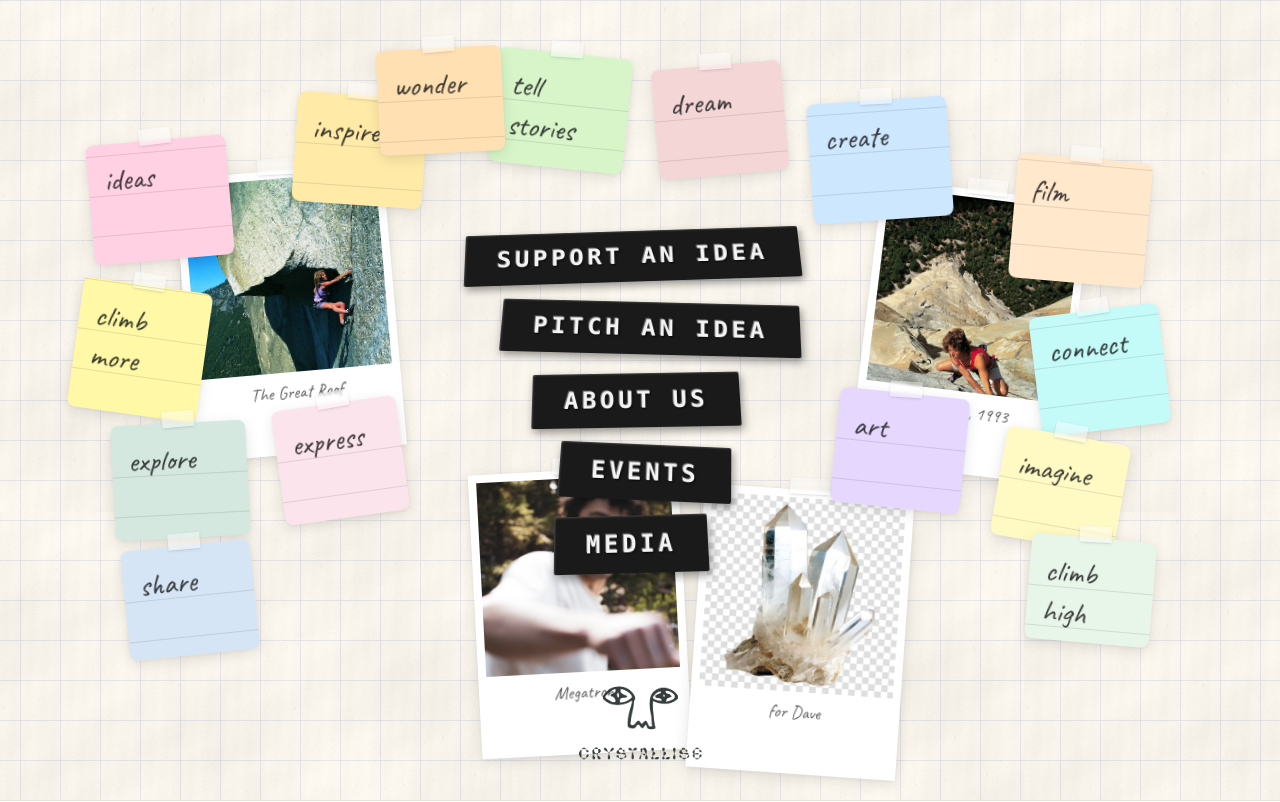
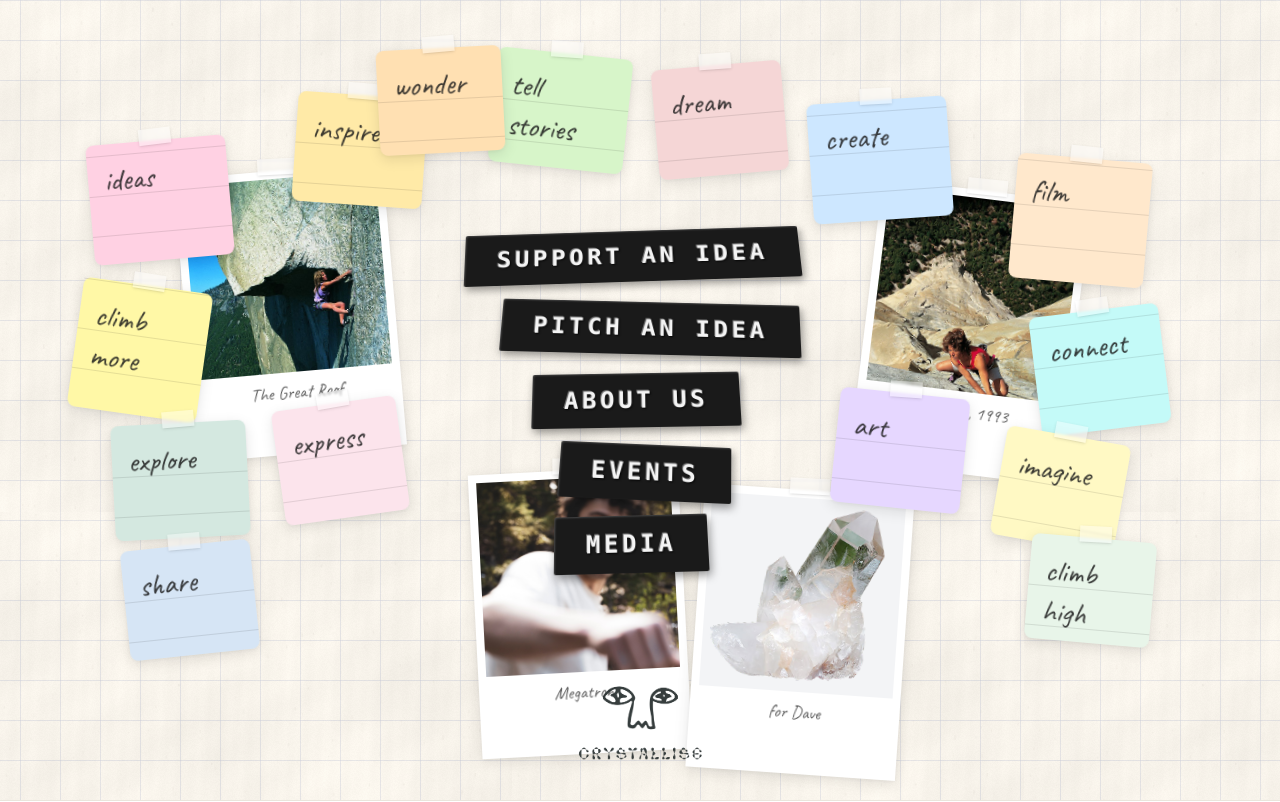
Before and after one commit to rbatsenko/crystallise-app, a Next.js app: page / in a window 1280 px wide. Shown: the top 802 px of the page. Built offline with nearby package versions, Linux system fonts and the light colour scheme; a web font is replaced by a local one.

Commit message:
fix: use correct crystal quartz image

```diff
--- a/src/app/page.tsx
+++ b/src/app/page.tsx
@@ -48,7 +48,7 @@ const desktopPolaroids = [
   { src: "/images/lynn-hill-great-roof.jpg", alt: "Lynn Hill on the Great Roof", caption: "The Great Roof", cx: -350, cy: -100, rot: -5 },
   { src: "/images/lynn-hill-kgf-14-2016-the-nose.jpg", alt: "Lynn Hill on The Nose", caption: "The Nose, 1993", cx: 330, cy: -80, rot: 7 },
   { src: "/images/hamish-megatron.jpg", alt: "Hamish on Megatron", caption: "Megatron", cx: -60, cy: 200, rot: -3 },
-  { src: "/images/crystal.jpg", alt: "Crystal", caption: "for Dave", cx: 160, cy: 220, rot: 4 },
+  { src: "/images/crystal.png", alt: "Crystal", caption: "for Dave", cx: 160, cy: 220, rot: 4 },
 ];
 
 const mobilePolaroids = [
```
Also changed, not shown: public/images/crystal.jpg (deleted), public/images/crystal.png (added).
